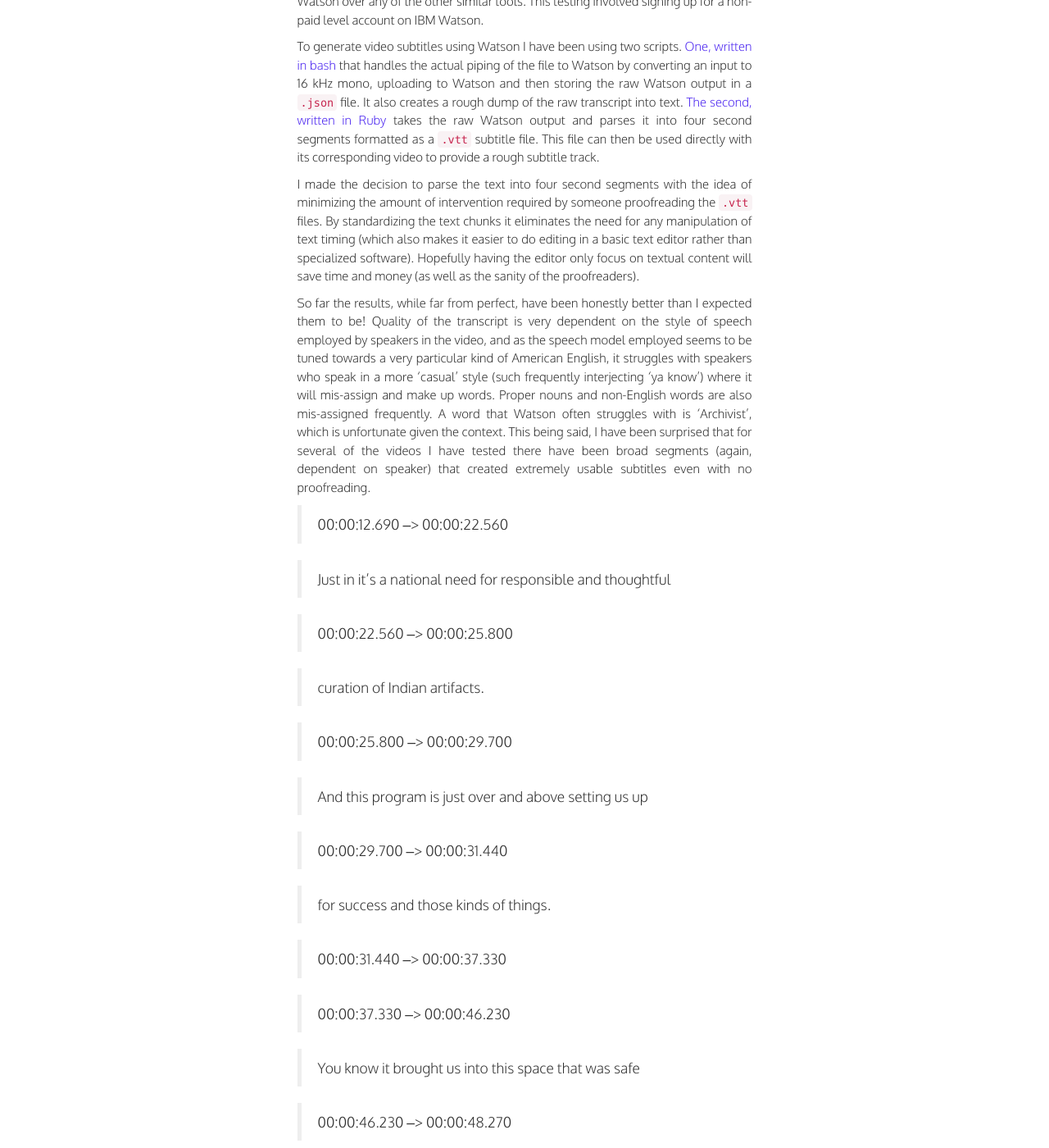
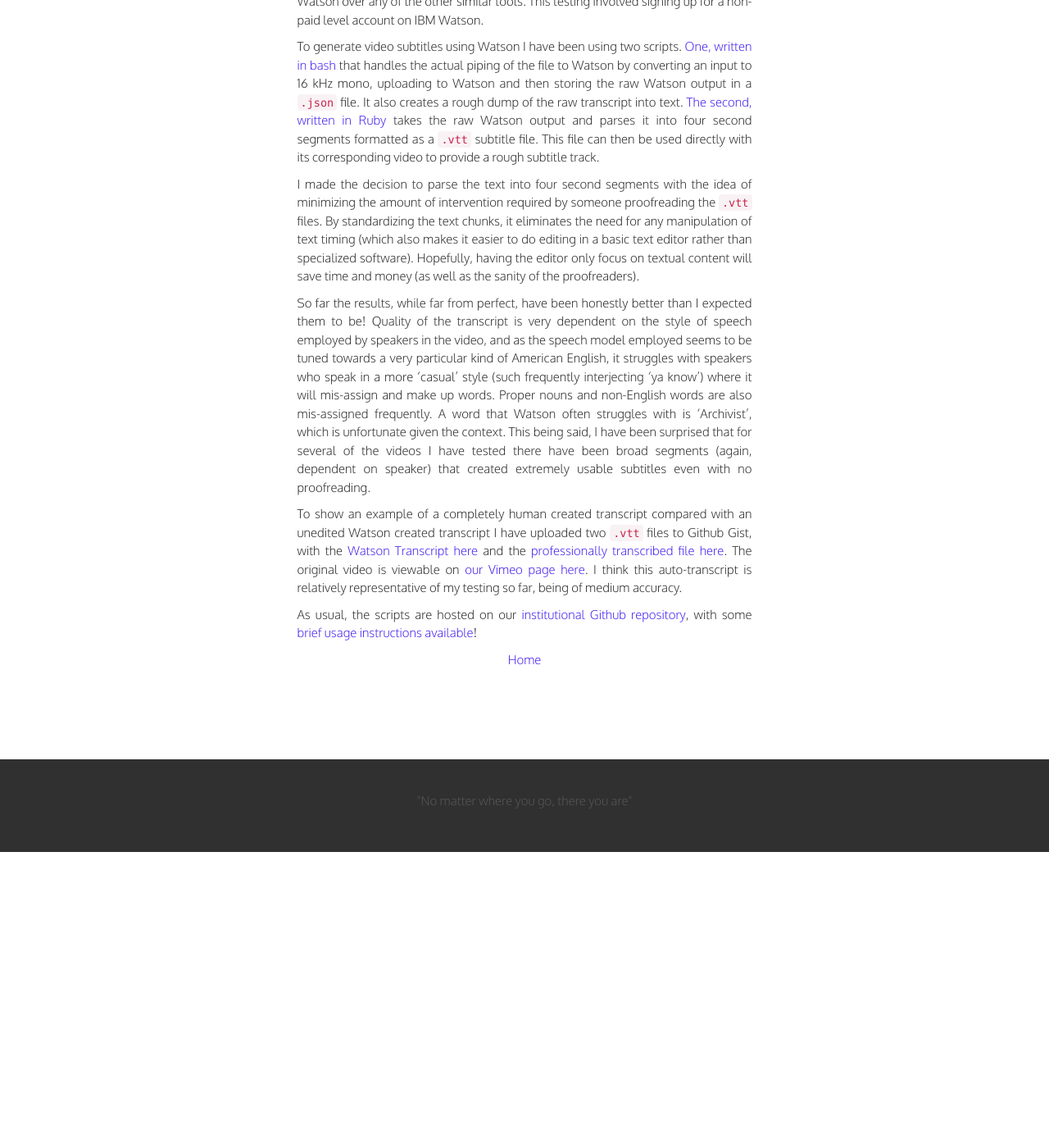
Before and after one commit to privatezero/weaverblog, a Jekyll site: the page built from _posts/2018-06-07-Experiments-in-Automatic-Captioning.md, in a window 1280 px wide and 1400 px high, scrolled down 683 px. Shown: the whole window at 82% size. Built offline with Jekyll 4.4.1, drawn with Linux system fonts in a browser that asks for light colours; after the commit the page ends 1722 px from its top, so only the background shows below that; some of the changed text lies outside the part shown.

Commit message:
update content

```diff
--- a/_posts/2018-05-25-Experiments-in-Automatic-Captioning.md
+++ b/_posts/2018-06-07-Experiments-in-Automatic-Captioning.md
@@ -8,85 +8,10 @@ The tool I have been most actively experimenting with is the [IBM Watson speech
 
 To generate video subtitles using Watson I have been using two scripts. [One, written in bash](https://github.com/WSU-CDSC/microservices/blob/master/vid2watson.sh) that handles the actual piping of the file to Watson by converting an input to 16 kHz mono, uploading to Watson and then storing the raw Watson output in a `.json` file. It also creates a rough dump of the raw transcript into text. [The second, written in Ruby](https://github.com/WSU-CDSC/microservices/blob/master/watson2vtt.rb) takes the raw Watson output and parses it into four second segments formatted as a `.vtt` subtitle file. This file can then be used directly with its corresponding video to provide a rough subtitle track.
 
-I made the decision to parse the text into four second segments with the idea of minimizing the amount of intervention required by someone proofreading the `.vtt` files. By standardizing the text chunks it eliminates the need for any manipulation of text timing (which also makes it easier to do editing in a basic text editor rather than specialized software). Hopefully having the editor only focus on textual content will save time and money (as well as the sanity of the proofreaders).
+I made the decision to parse the text into four second segments with the idea of minimizing the amount of intervention required by someone proofreading the `.vtt` files. By standardizing the text chunks, it eliminates the need for any manipulation of text timing (which also makes it easier to do editing in a basic text editor rather than specialized software). Hopefully, having the editor only focus on textual content will save time and money (as well as the sanity of the proofreaders).
 
 So far the results, while far from perfect, have been honestly better than I expected them to be! Quality of the transcript is very dependent on the style of speech employed by speakers in the video, and as the speech model employed seems to be tuned towards a very particular kind of American English, it struggles with speakers who speak in a more 'casual' style (such frequently interjecting 'ya know') where it will mis-assign and make up words. Proper nouns and non-English words are also mis-assigned frequently. A word that Watson often struggles with is 'Archivist', which is unfortunate given the context. This being said, I have been surprised that for several of the videos I have tested there have been broad segments (again, dependent on speaker) that created extremely usable subtitles even with no proofreading.
 
->00:00:12.690 --> 00:00:22.560
+To show an example of a completely human created transcript compared with an unedited Watson created transcript I have uploaded two `.vtt` files to Github Gist, with the [Watson Transcript here](https://gist.github.com/privatezero/6db770e5ff8ff68099cc45b4799faf8e) and the [professionally transcribed file here](https://gist.github.com/privatezero/5b56ea572b9fcfe4bd7b474e97f4fd32). The original video is viewable on [our Vimeo page here](https://vimeo.com/236169049). I think this auto-transcript is relatively representative of my testing so far, being of medium accuracy.
 
->Just in it's a national need
-for responsible and thoughtful
-
->00:00:22.560 --> 00:00:25.800
-
->curation of Indian artifacts.
-
->00:00:25.800 --> 00:00:29.700
-
->And this program is just
-over and above setting us up
-
->00:00:29.700 --> 00:00:31.440
-
->for success and those
-kinds of things.
-
->00:00:31.440 --> 00:00:37.330
-
->00:00:37.330 --> 00:00:46.230
-
->You know it brought us into
-this space that was safe
-
->00:00:46.230 --> 00:00:48.270
-
->and it brought us
-into this space
-
->00:00:48.270 --> 00:00:55.480
-
->where we may come from different
-tribal communities, indigenous,
-
----
-
-> 00:00:12.64 --> 00:00:17.21
->
-Justin is the national need for responsible
-
->00:00:16.89 --> 00:00:18.8
-
->and (PAUSE)
-
->00:00:19.43 --> 00:00:21.2
-thoughtful
-
->00:00:22.54 --> 00:00:26.81
-curation of Indian artifacts and this program
-
->00:00:26.81 --> 00:00:30.84
-is just over and above setting us up for success in those
-
->00:00:30.84 --> 00:00:31.49
-kinds of things
-
->00:00:37.25 --> 00:00:39.3
-you know it
-
->00:00:39.36 --> 00:00:43.18
-brought us into the space stop
-
->00:00:42.93 --> 00:00:44.55
-(PAUSE)
-
->00:00:44.57 --> 00:00:46.44
-was safe
-
->00:00:46.17 --> 00:00:49.78
-and it brought us into the space where
-
->00:00:49.68 --> 00:00:51.33
-(PAUSE)
-
->00:00:51.64 --> 00:00:56.0
-we may come from different tribal communities indigenous
+As usual, the scripts are hosted on our [institutional Github repository](https://github.com/WSU-CDSC/microservices), with some [brief usage instructions available](https://github.com/WSU-CDSC/microservices/blob/master/Resources/transcription-scripts.md)!
```
Also changed, not shown: 1 other file.
